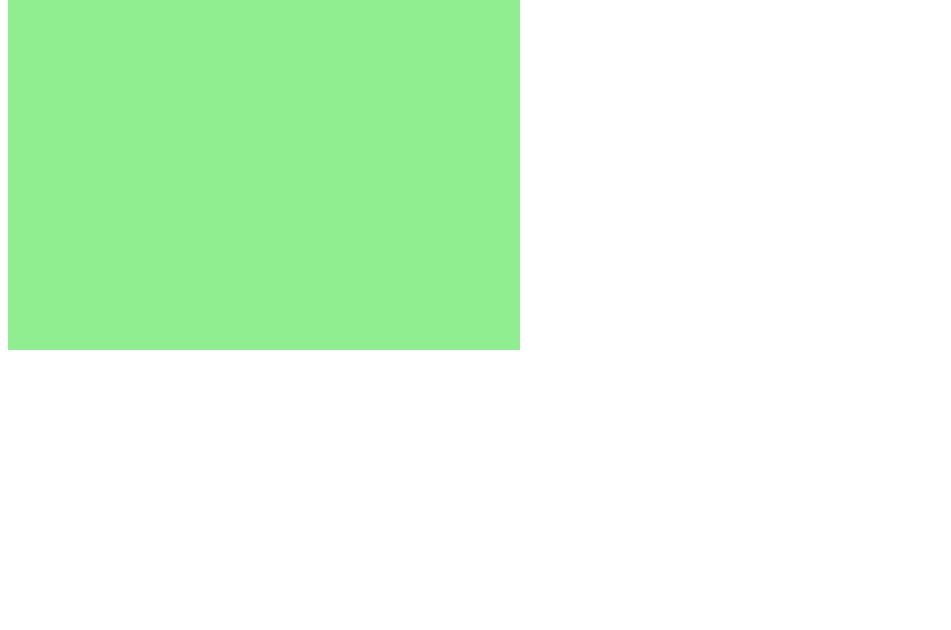
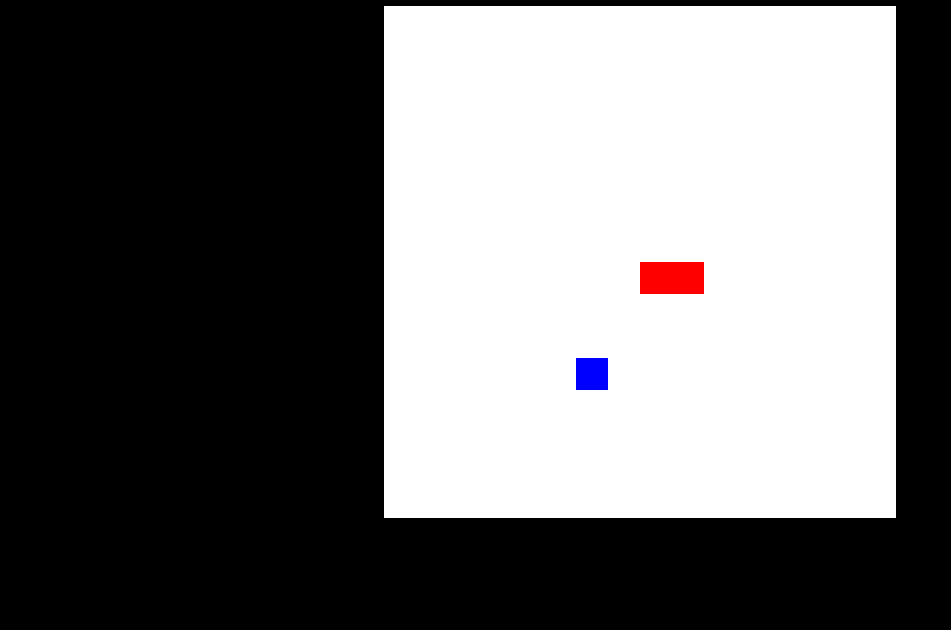
Before and after one commit to davidilheo/Snake-Game-Dio, a plain HTML site: page index.html in a window 1280 px wide. Shown: the part 170-800 px from the top of the page, without its empty margins (0-951 px from the left). Drawn offline with Linux system fonts and the light colour scheme.

Commit message:
commit inicial

```diff
--- a/index.html
+++ b/index.html
@@ -9,7 +9,8 @@
     <title>Snake</title>
 </head>
 <body>
-    <canvas id="snake" width="512" height="512"></canvas>
+    <h1>SNAKE GAME!</h1>
+    <canvas id="snake" width="512px" height="512px"></canvas>
 
 </body>
 
--- a/main.js
+++ b/main.js
@@ -1,10 +1,89 @@
 let canvas = document.getElementById("snake");
 let context = canvas.getContext("2d");
 let box = 32;
+let snake = [];
+snake[0] = {
+    x: 8 * box,
+    y: 8 * box
+}
+
+let direction = "right";
+
+let food = {
+    x: Math.floor(Math.random() * 15 + 1) * box,
+    y:Math.floor(Math.random() * 15 + 1) * box
+}
+
 
 function criarBG() {
-    context.fillStyle = "lightgreen";
+    context.fillStyle = "white";
     context.fillRect(0, 0, 16 * box, 16 * box);
 }
 
-criarBG();
+function criarCobrinha(){
+    for(i=0; i < snake.length; i++){
+        context.fillStyle = "red";
+        context.fillRect(snake[i].x, snake[i].y, box, box);
+    }
+
+}
+
+function drawFood(){
+    context.fillStyle = "blue";
+    context.fillRect(food.x, food.y, box, box);
+}
+
+document.addEventListener('keydown', update);
+
+function update (event){
+    if (event.keyCode == 37 && direction != "right") direction = 'left';
+    if (event.keyCode == 38 && direction != "down") direction = 'up';
+    if (event.keyCode == 39 && direction != "left") direction = 'right';
+    if (event.keyCode == 40 && direction != "up") direction = 'down';
+}
+
+function iniciarJogo(){
+
+    if(snake[0].x > 15 * box && direction == "right") snake[0].x = 0;
+    if(snake[0].x < 0 && direction == "left") snake[0].x = 16 * box;
+    if(snake[0].y > 15 * box && direction == "down") snake[0].y = 0;
+    if(snake[0].y < 0 && direction == "up") snake[0].y = 16 * box;
+
+    for(i = 1; i < snake.length; i++){
+        if(snake[0].x == snake[i].x && snake[0].y == snake[i].y){
+            clearInterval(jogo);
+            alert('Game over :(');
+        }
+    }
+    criarBG();
+    criarCobrinha();
+    drawFood();
+
+    let snakeX = snake[0].x;
+    let snakeY = snake[0].y;
+
+    if(direction == 'right') snakeX += box;
+    if(direction == 'left') snakeX -= box;
+    if(direction == 'up') snakeY -= box;
+    if(direction == 'down') snakeY += box;
+
+    if(snakeX != food.x || snakeY != food.y){
+    snake.pop();
+    }
+    else{food.x = Math.floor(Math.random() * 15 + 1) * box,
+        food.y = Math.floor(Math.random() * 15 + 1) * box
+    }
+
+
+
+    let newHead = {
+    x: snakeX,
+    y: snakeY
+    }
+
+    snake.unshift(newHead);
+
+
+}
+
+let jogo = setInterval(iniciarJogo, 100);
--- a/style.css
+++ b/style.css
@@ -0,0 +1,10 @@
+body{
+    height: 96vh;
+    width: 95;
+    display: flex;
+    justify-content: center;
+    align-items: center;
+    flex-direction: column;
+    color: blue;
+    background-color:black;
+}
```
